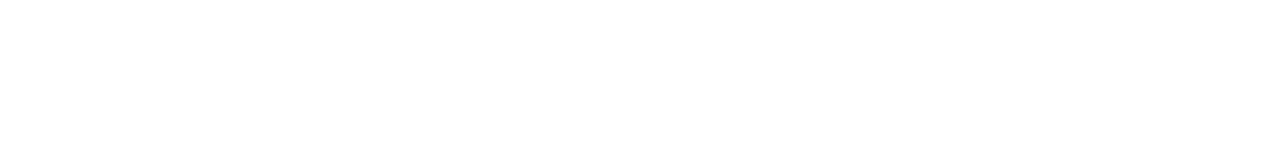
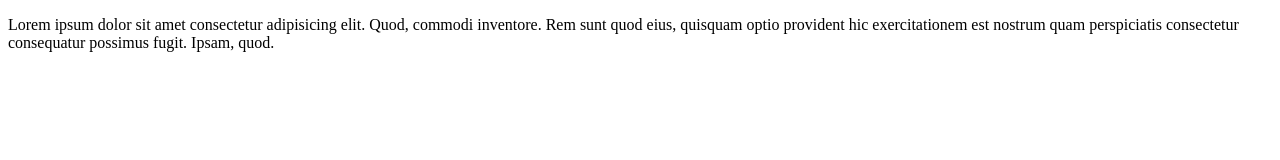
Before and after one commit to anggagalih84/Latihan-Github, a plain HTML site: page index-1.html in a window 1280 px wide. Drawn offline with Linux system fonts and the light colour scheme.

Commit message:
add paragraf

```diff
--- a/index-1.html
+++ b/index-1.html
@@ -7,6 +7,9 @@
     <title>HELLO</title>
 </head>
 <body>
+    <p>Lorem ipsum dolor sit amet consectetur adipisicing elit. Quod, commodi inventore.
+        Rem sunt quod eius, quisquam optio provident hic exercitationem est nostrum quam
+        perspiciatis consectetur consequatur possimus fugit. Ipsam, quod.</p>
 
 </body>
 </html>
```
